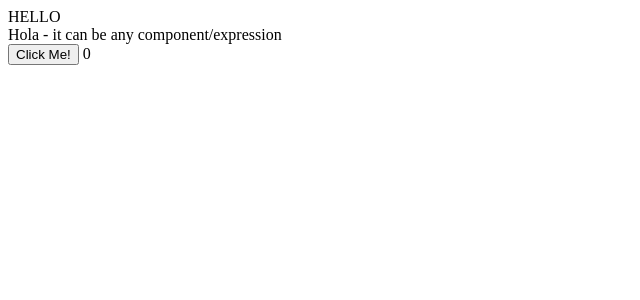
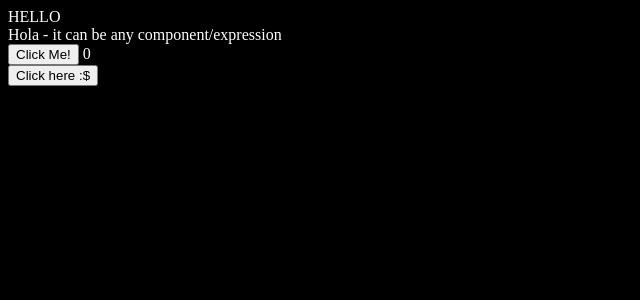
Before and after one commit to BahaaJber1/TypeScript, a React (Vite) app: page / in a window 1280 px wide. Shown: the top 300 px of the page, without its empty margins (0-640 px from the left). Built offline with nearby package versions, Linux system fonts and the light colour scheme.

Commit message:
Dealing with functions  using TypeScript

```diff
--- a/src/App.tsx
+++ b/src/App.tsx
@@ -3,9 +3,14 @@ import { useState } from "react";
 import Card from "./components/TypingComponentProps-1";
 import Children from "./components/TypingChildrenProp-2";
 import SetterFunctions from "./components/SetterFunctions-3";
+import TypingFunctions from "./components/TypingFunctions-4";
 
 export default function App() {
 	const [count, setCount] = useState(0);
+
+	function alertMessage(message: string) {
+		alert(message);
+	}
 
 	return (
 		<>
@@ -22,6 +27,10 @@ export default function App() {
 			<div>
 				<SetterFunctions setCount={setCount} /> {count}
 			</div>
+
+			<div>
+				<TypingFunctions alertMessage={alertMessage} />
+			</div>
 		</>
 	);
 }
--- /dev/null
+++ b/src/components/TypingFunctions-4.tsx
@@ -0,0 +1,15 @@
+/*
+    For function you need to write the paramters and the return type
+*/
+
+type TypingFunctionsProps = {
+	alertMessage: (message: string) => void;
+};
+
+export default function TypingFunctions({
+	alertMessage,
+}: TypingFunctionsProps) {
+	return (
+		<button onClick={() => alertMessage("Hello, World!")}>Click here :$</button>
+	);
+}
--- a/src/index.css
+++ b/src/index.css
@@ -0,0 +1,4 @@
+body {
+    background-color: black;
+    color: white;
+}
```
